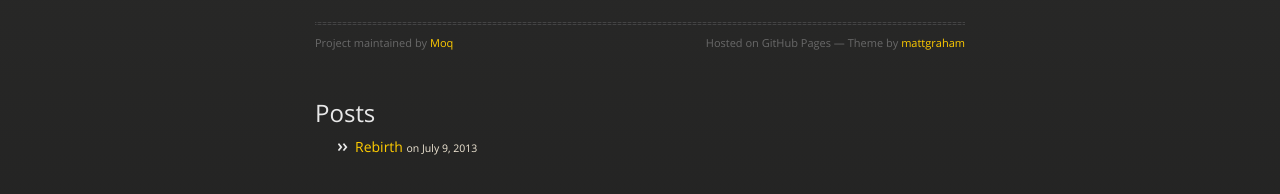
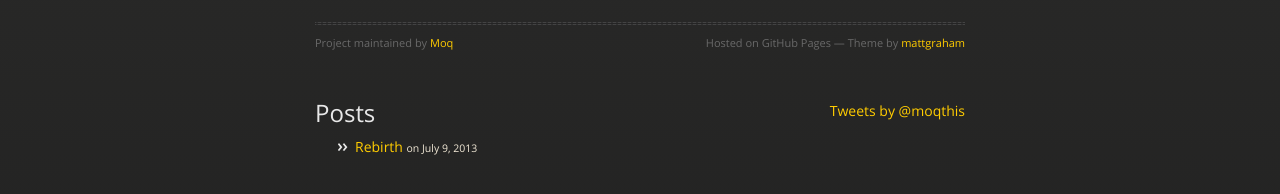
Before and after one commit to moq/moq.github.io, a Jekyll site: the page built from index.html, in a window 1280 px wide. Shown: the part 171-365 px from the top of the page. Built offline with Jekyll 4.4.1, drawn with Linux system fonts in a browser that asks for light colours; nearby versions of some CDN libraries; Markdown is read by kramdown in place of the engine named in the settings; comment, search, counter and statistics services are not loaded.

Commit message:
Trying out twitter timeline widget

```diff
--- a/_layouts/layout.html
+++ b/_layouts/layout.html
@@ -37,9 +37,14 @@
           <span class="credits right">Hosted on GitHub Pages &mdash; Theme by <a href="https://twitter.com/michigangraham">mattgraham</a></span>
         </div>
 
+        <div style="float: right">
+        <a class="twitter-timeline" width="300" height="500" data-dnt="true" href="https://twitter.com/moqthis" data-widget-id="354857168626925568">Tweets by @moqthis</a>
+        <script>!function(d,s,id){var js,fjs=d.getElementsByTagName(s)[0],p=/^http:/.test(d.location)?'http':'https';if(!d.getElementById(id)){js=d.createElement(s);js.id=id;js.src=p+"://platform.twitter.com/widgets.js";fjs.parentNode.insertBefore(js,fjs);}}(document,"script","twitter-wjs");
+        </script>
+        </div>
+
         {{ content }}
       </section>
-
     </div>
 
     <!--[if !IE]><script>fixScale(document);</script><![endif]-->
```
